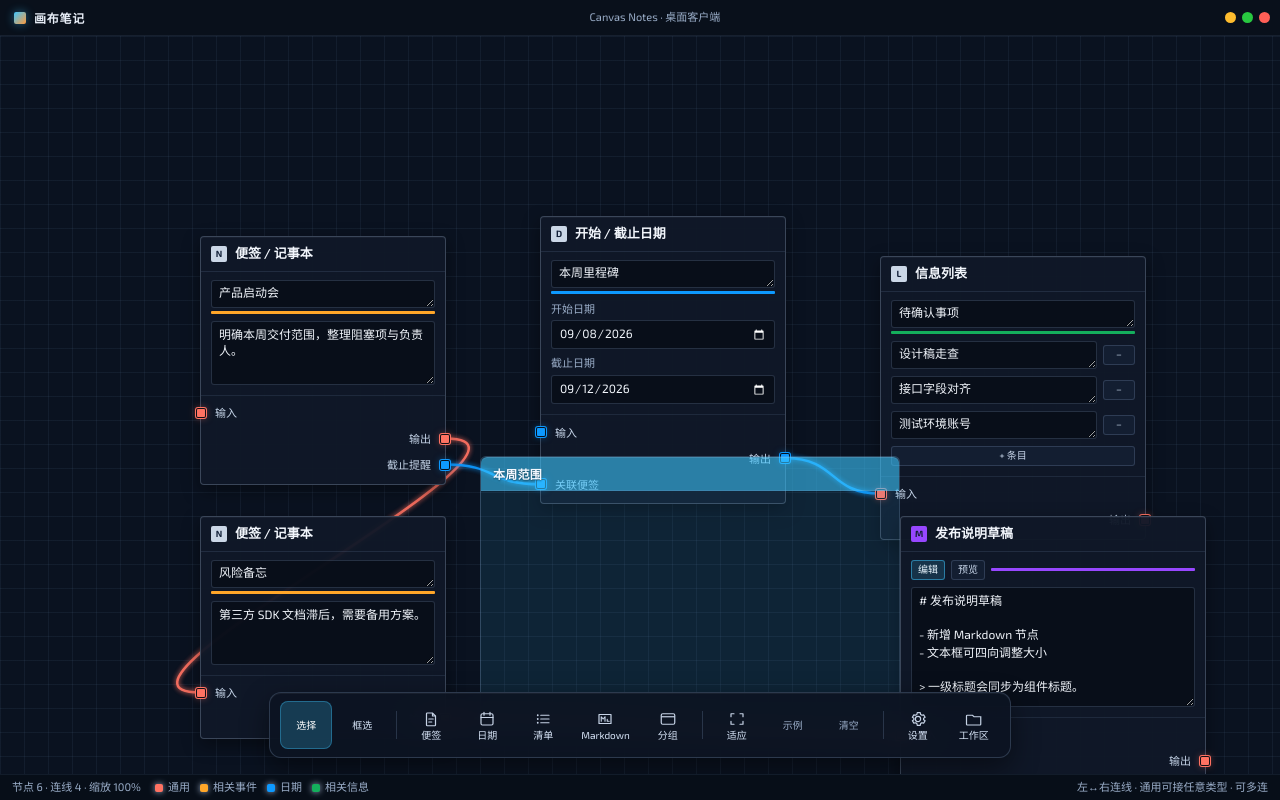
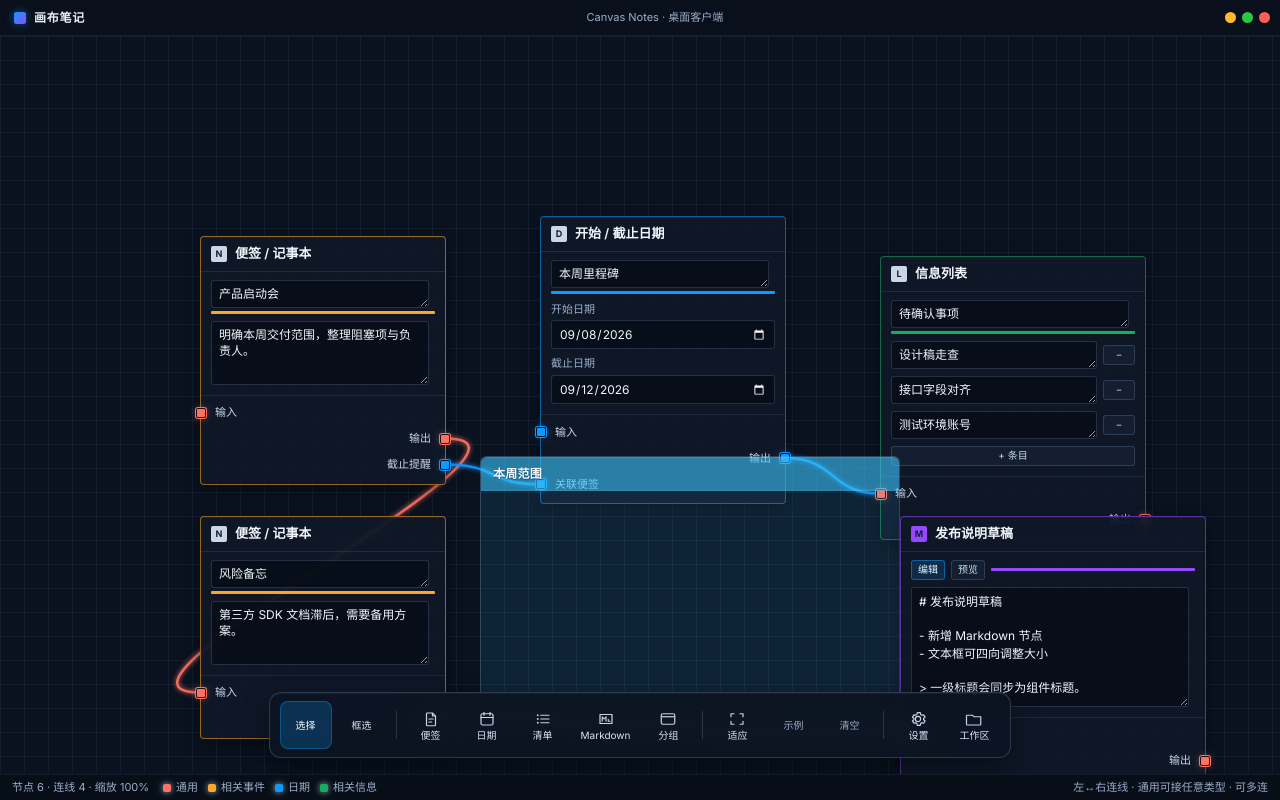
Before and after one commit to kamuxiy/CanvasNotes, a React (Vite) app: page / in a window 1280 px wide. Built offline with nearby package versions, Linux system fonts and the light colour scheme.

Commit message:
Sync src/index.css from local canvas UX update

```diff
--- a/src/index.css
+++ b/src/index.css
@@ -1,12 +1,14 @@
-/* Upload Labs node shape + ComfyUI curve wires */
-@import url("https://fonts.googleapis.com/css2?family=Exo+2:wght@400;500;600;700&family=IBM+Plex+Sans:wght@400;500;600&display=swap");
+/* Upload Labs node shape + ComfyUI curve wires — Figma Inter + accent borders */
+@import url("https://fonts.googleapis.com/css2?family=Inter:wght@400;500;600;700&display=swap");
 @import "tailwindcss";
 
 :root {
   --bg-deep: #0b1220;
   --text: #e8eef8;
   --text-dim: #9aadc8;
-  --accent: #3ec7ff;
+  /* Figma primary blue */
+  --accent: #0d99ff;
+  --accent-soft: rgba(13, 153, 255, 0.18);
   --grid-line: rgba(140, 175, 220, 0.07);
   --titlebar-h: 36px;
   --statusbar-h: 26px;
@@ -22,8 +24,10 @@ html, body, #root {
   overflow: hidden;
   background: var(--bg-deep);
   color: var(--text);
-  font-family: "Exo 2", "IBM Plex Sans", "Segoe UI", "PingFang SC", sans-serif;
+  /* Figma UI typeface */
+  font-family: Inter, "Segoe UI", "PingFang SC", "Helvetica Neue", sans-serif;
   -webkit-font-smoothing: antialiased;
+  font-feature-settings: "cv11", "ss01";
 }
 
 button, input, textarea { font: inherit; color: inherit; }
@@ -72,8 +76,8 @@ button { cursor: pointer; }
   width: 12px;
   height: 12px;
   border-radius: 2px;
-  background: linear-gradient(135deg, #3ec7ff, #ff9a3c);
-  box-shadow: 0 0 10px rgba(62, 199, 255, 0.45);
+  background: linear-gradient(135deg, #0d99ff, #9747ff);
+  box-shadow: 0 0 10px rgba(13, 153, 255, 0.45);
 }
 .window-controls {
   display: flex;
@@ -107,7 +111,7 @@ button { cursor: pointer; }
 }
 
 .tool-btn.primary {
-  border-color: rgba(62, 199, 255, 0.45);
+  border-color: rgba(13, 153, 255, 0.55);
   background: rgba(30, 70, 100, 0.55);
 }
 
@@ -241,14 +245,14 @@ button { cursor: pointer; }
 }
 
 .dock-btn:hover {
-  background: rgba(62, 199, 255, 0.12);
+  background: rgba(13, 153, 255, 0.12);
   color: #fff;
 }
 
 .dock-btn.active {
-  background: rgba(62, 199, 255, 0.22);
+  background: rgba(13, 153, 255, 0.22);
   color: #fff;
-  box-shadow: inset 0 0 0 1px rgba(62, 199, 255, 0.35);
+  box-shadow: inset 0 0 0 1px rgba(13, 153, 255, 0.35);
 }
 
 .dock-sep-push {
@@ -283,7 +287,7 @@ button { cursor: pointer; }
 }
 
 .color-swatch.active {
-  box-shadow: 0 0 0 2px rgba(62, 199, 255, 0.65);
+  box-shadow: 0 0 0 2px rgba(13, 153, 255, 0.65);
 }
 
 .dock-btn-ghost {
@@ -350,8 +354,8 @@ button { cursor: pointer; }
 .marquee-rect {
   position: absolute;
   z-index: 4;
-  border: 1px dashed rgba(62, 199, 255, 0.75);
-  background: rgba(62, 199, 255, 0.12);
+  border: 1px dashed rgba(13, 153, 255, 0.75);
+  background: rgba(13, 153, 255, 0.12);
   pointer-events: none;
 }
 
@@ -366,8 +370,8 @@ button { cursor: pointer; }
 }
 
 .group-frame.selected {
-  border-color: rgba(62, 199, 255, 0.55);
-  box-shadow: 0 0 0 1px rgba(62, 199, 255, 0.22);
+  border-color: rgba(13, 153, 255, 0.55);
+  box-shadow: 0 0 0 1px rgba(13, 153, 255, 0.22);
 }
 
 .group-titlebar {
@@ -403,14 +407,14 @@ button { cursor: pointer; }
 .group-frame.selected .group-titlebar {
   box-shadow:
     inset 0 1px 0 rgba(255, 255, 255, 0.18),
-    0 0 0 1px rgba(62, 199, 255, 0.35);
+    0 0 0 1px rgba(13, 153, 255, 0.35);
 }
 
 .group-handle {
   position: absolute;
   width: 8px;
   height: 8px;
-  background: rgba(62, 199, 255, 0.85);
+  background: rgba(13, 153, 255, 0.85);
   border: 1px solid rgba(8, 14, 24, 0.9);
   border-radius: 1px;
   z-index: 2;
@@ -457,13 +461,13 @@ button { cursor: pointer; }
   filter: none;
 }
 
-/* Upload Labs module card */
+/* Upload Labs module card — Figma-style typed accent borders */
 .node {
   position: absolute;
   z-index: 3;
   min-height: 110px;
   background: rgba(16, 24, 40, 0.96);
-  border: 1px solid rgba(170, 190, 220, 0.28);
+  border: 1px solid color-mix(in srgb, var(--node-accent, #aabec0) 55%, transparent);
   border-radius: 4px;
   box-shadow:
     0 6px 18px rgba(0, 0, 0, 0.4),
@@ -476,10 +480,10 @@ button { cursor: pointer; }
   isolation: isolate;
 }
 .node.selected {
-  border-color: rgba(62, 199, 255, 0.6);
+  border-color: color-mix(in srgb, var(--node-accent, var(--accent)) 75%, transparent);
   box-shadow:
-    0 0 0 1px rgba(62, 199, 255, 0.28),
-    0 0 16px rgba(62, 199, 255, 0.12),
+    0 0 0 1px color-mix(in srgb, var(--node-accent, var(--accent)) 28%, transparent),
+    0 0 12px color-mix(in srgb, var(--node-accent, var(--accent)) 16%, transparent),
     0 8px 22px rgba(0, 0, 0, 0.45);
 }
 
@@ -538,13 +542,13 @@ button { cursor: pointer; }
   display: flex;
   flex-direction: column;
   gap: 3px;
+  /* Allow fields to grow wider than the node while resizing */
+  max-width: none;
+  width: max-content;
+  min-width: 100%;
 }
 .ul-row-label {
-  display: flex;
-  align-items: center;
-  gap: 6px;
-  font-size: 11px;
-  color: var(--text-dim);
+  display: none; /* decorative title labels removed — inputs keep placeholders */
 }
 .ul-row-label .glyph {
   width: 12px;
@@ -558,6 +562,8 @@ button { cursor: pointer; }
   border-radius: 1px;
   background: rgba(255, 255, 255, 0.08);
   overflow: hidden;
+  width: 100%;
+  min-width: 100%;
 }
 .ul-bar > span {
   display: block;
@@ -581,7 +587,7 @@ button { cursor: pointer; }
 .node textarea {
   width: 100%;
   max-width: none;
-  min-width: 100%;
+  min-width: 0;
   box-sizing: border-box;
   background: rgba(6, 12, 22, 0.72);
   border: 1px solid rgba(140, 170, 210, 0.22);
@@ -595,7 +601,10 @@ button { cursor: pointer; }
 }
 
 .ul-row,
-.list-item-row,
+.list-item-row {
+  /* Do not clamp to node width — horizontal textarea resize must overflow then grow the card */
+  max-width: none;
+}
 .date-grid,
 .socket-section {
   min-width: 0;
@@ -603,7 +612,7 @@ button { cursor: pointer; }
 }
 .node input:focus,
 .node textarea:focus {
-  border-color: rgba(62, 199, 255, 0.45);
+  border-color: rgba(13, 153, 255, 0.55);
 }
 .node textarea {
   resize: both;
@@ -621,8 +630,7 @@ button { cursor: pointer; }
 }
 .node textarea.md-editor {
   min-height: 120px;
-  /* Match other node fields — monospace + sub-pixel size looked soft on the canvas */
-  font-family: inherit;
+  font-family: Inter, "Segoe UI", "PingFang SC", sans-serif;
   font-size: 12px;
   line-height: 1.45;
   letter-spacing: 0;
@@ -675,7 +683,7 @@ button { cursor: pointer; }
   padding-left: 1.25em;
 }
 .md-preview code {
-  font-family: ui-monospace, Menlo, Consolas, monospace;
+  font-family: Inter, "Segoe UI", "PingFang SC", sans-serif;
   font-size: 0.92em;
   background: rgba(255, 255, 255, 0.08);
   padding: 0.1em 0.35em;
@@ -702,8 +710,8 @@ button { cursor: pointer; }
 }
 
 .mini-btn.active {
-  border-color: rgba(62, 199, 255, 0.5);
-  background: rgba(62, 199, 255, 0.16);
+  border-color: rgba(13, 153, 255, 0.5);
+  background: rgba(13, 153, 255, 0.16);
   color: #e8f6ff;
 }
 
@@ -1062,7 +1070,6 @@ button { cursor: pointer; }
   text-transform: uppercase;
   letter-spacing: 0.06em;
   color: var(--text-dim);
-  margin-bottom: 4px;
 }
 
 .workspace-item {
@@ -1080,12 +1087,12 @@ button { cursor: pointer; }
 }
 
 .workspace-item:hover {
-  background: rgba(62, 199, 255, 0.1);
+  background: rgba(13, 153, 255, 0.1);
 }
 
 .workspace-item.active {
-  background: rgba(62, 199, 255, 0.16);
-  box-shadow: inset 0 0 0 1px rgba(62, 199, 255, 0.3);
+  background: rgba(13, 153, 255, 0.16);
+  box-shadow: inset 0 0 0 1px rgba(13, 153, 255, 0.3);
 }
 
 .workspace-item small {
@@ -1149,7 +1156,23 @@ button { cursor: pointer; }
 }
 
 .canvas-context-item:hover {
-  background: rgba(62, 199, 255, 0.14);
+  background: rgba(13, 153, 255, 0.14);
+}
+
+.canvas-context-item.danger {
+  color: #ff7262;
+}
+
+.canvas-context-item.danger:hover {
+  background: rgba(255, 114, 98, 0.14);
+}
+
+.canvas-context-item.danger {
+  color: #ff7262;
+}
+
+.canvas-context-item.danger:hover {
+  background: rgba(255, 114, 98, 0.14);
 }
 
 
@@ -1210,12 +1233,12 @@ button { cursor: pointer; }
 }
 
 .settings-nav-item:hover {
-  background: rgba(62, 199, 255, 0.1);
+  background: rgba(13, 153, 255, 0.1);
 }
 
 .settings-nav-item.active {
-  background: rgba(62, 199, 255, 0.18);
-  box-shadow: inset 0 0 0 1px rgba(62, 199, 255, 0.3);
+  background: rgba(13, 153, 255, 0.18);
+  box-shadow: inset 0 0 0 1px rgba(13, 153, 255, 0.3);
   color: #fff;
 }
 
@@ -1261,8 +1284,8 @@ button { cursor: pointer; }
   font-weight: 700;
   letter-spacing: 0.04em;
   color: #eaf6ff;
-  background: linear-gradient(145deg, rgba(62, 199, 255, 0.45), rgba(30, 80, 140, 0.55));
-  border: 1px solid rgba(62, 199, 255, 0.35);
+  background: linear-gradient(145deg, rgba(13, 153, 255, 0.45), rgba(30, 80, 140, 0.55));
+  border: 1px solid rgba(13, 153, 255, 0.35);
   box-shadow: inset 0 1px 0 rgba(255, 255, 255, 0.12);
 }
 
```
